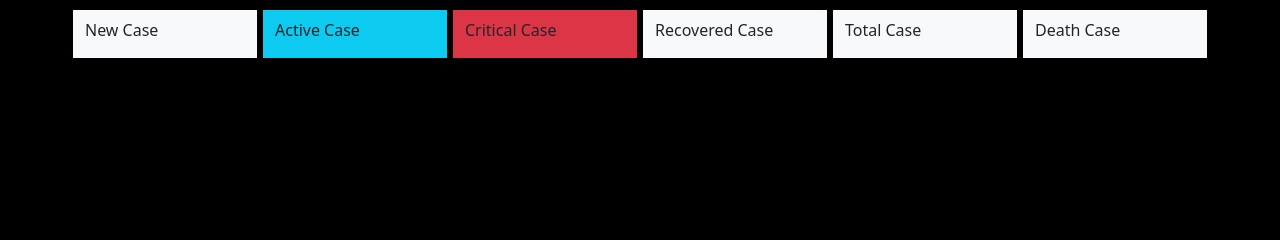
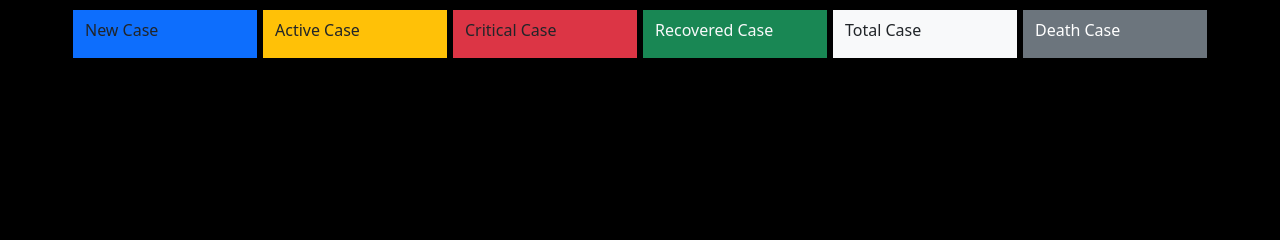
Before and after one commit to fitsumcs/Covid19_Tracker, a Django app: page / in a window 1280 px wide. Shown: the part 164-404 px from the top of the page. Run offline with Django 3.2, Linux system fonts and the light colour scheme.

Commit message:
update on color schema of box

```diff
--- a/templates/hello.html
+++ b/templates/hello.html
@@ -59,13 +59,13 @@
       </h4>
       <div class="row ml-2">
 
-        <div class="col-md-2 box bg-light">
+        <div class="col-md-2 box bg-primary">
           <h1>{{newCases}}</h1>
           <p>
             New Case
           </p>
         </div>
-        <div class="col-md-2 box bg-info">
+        <div class="col-md-2 box bg-warning">
           <h1>{{activeCases}}</h1>
           <p>
             Active Case
@@ -77,7 +77,7 @@
             Critical Case
           </p>
         </div>
-        <div class="col-md-2 box bg-light">
+        <div class="col-md-2 box bg-success text-light">
           <h1>{{recoveredCases }}</h1>
           <p>
             Recovered Case
@@ -89,7 +89,7 @@
             Total Case
           </p>
         </div>
-        <div class="col-md-2  box bg-light">
+        <div class="col-md-2  box bg-secondary text-white">
          <h1>{{deathCases}}</h1>
           <p>
             Death Case
```
